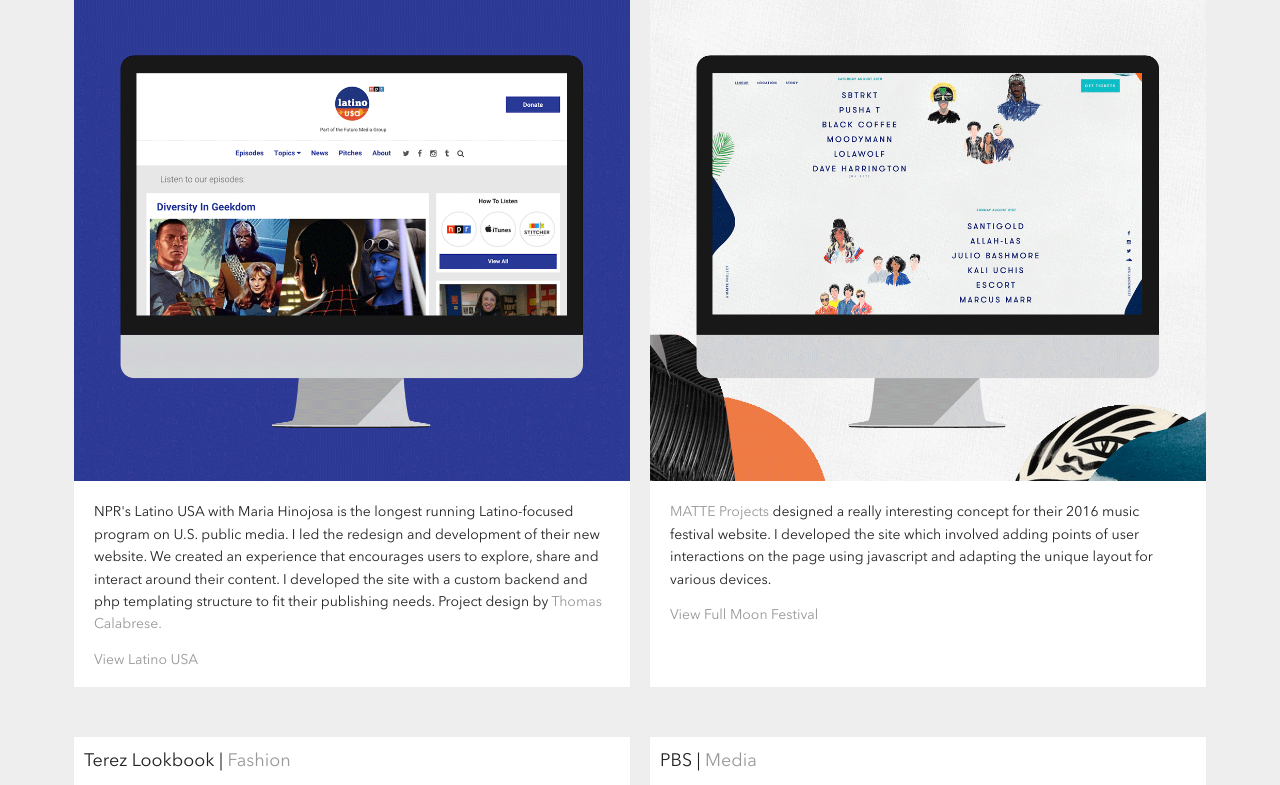
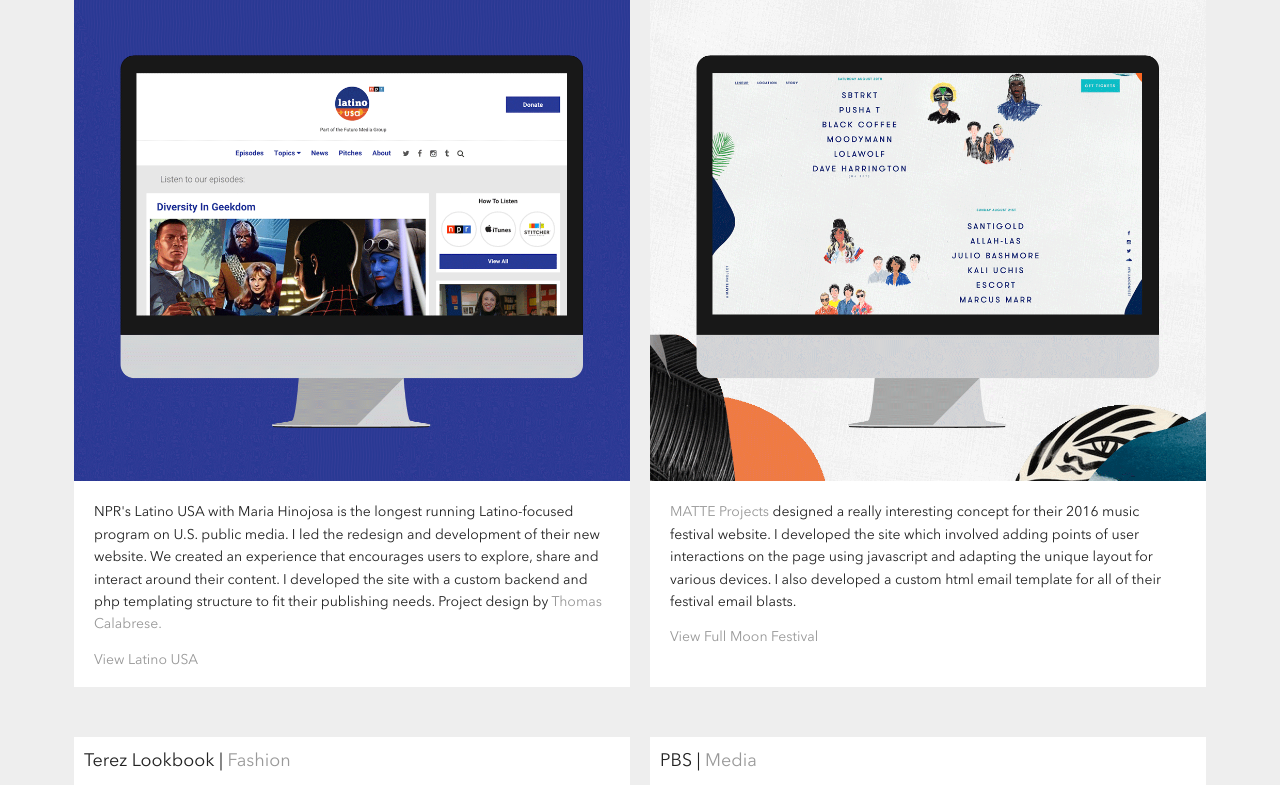
Before and after one commit to celsowhite/celsowhite, a PHP site: page /websites in a window 1280 px wide. Shown: the part 449-1234 px from the top of the page. Run offline with PHP 8.4, Linux system fonts and the light colour scheme; some libraries are stand-ins or nearby versions.

Commit message:
Update Full Moon description.

```diff
--- a/websites/index.php
+++ b/websites/index.php
@@ -72,7 +72,7 @@
         <p class="title">Full Moon Festival | <span class="descriptor">Event</span></p>
         <a href="http://fullmoonfest.com/" target="_blank"><img src="../images/fullmoon2016.png"></a>
         <div class="portfolio-description">
-          <p><a href="http://www.matteprojects.com/" target="_blank">MATTE Projects</a> designed a really interesting concept for their 2016 music festival website. I developed the site which involved adding points of user interactions on the page using javascript and adapting the unique layout for various devices.</p>
+          <p><a href="http://www.matteprojects.com/" target="_blank">MATTE Projects</a> designed a really interesting concept for their 2016 music festival website. I developed the site which involved adding points of user interactions on the page using javascript and adapting the unique layout for various devices. I also developed a custom html email template for all of their festival email blasts.</p>
           <a href="http://fullmoonfest.com" target="_blank">View Full Moon Festival</a>
         </div>
     </li>
```
